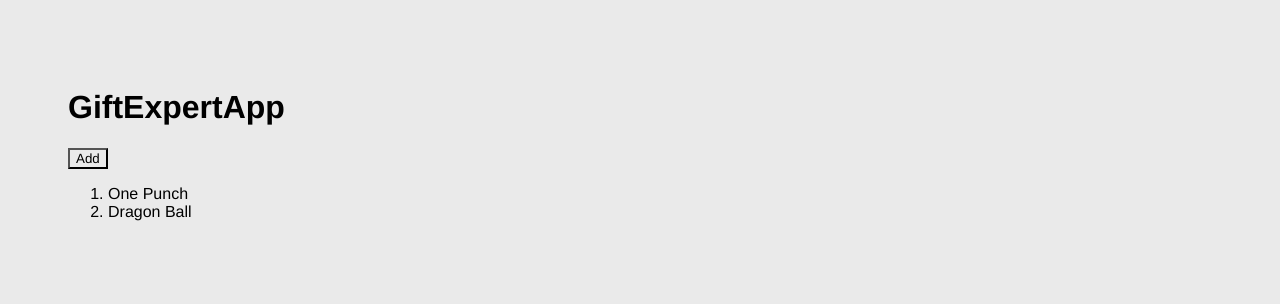
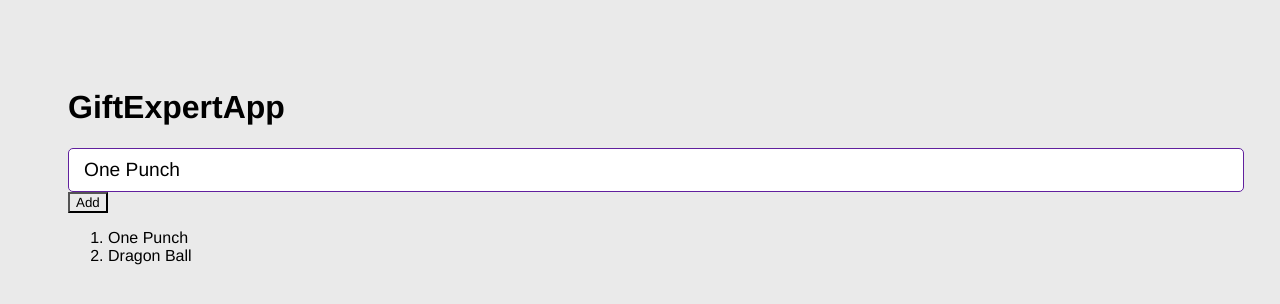
Before and after one commit to MattoDev/gitf-expert-app, a React (Vite) app: page / in a window 1280 px wide. Shown: the top 304 px of the page. Built offline with nearby package versions, Linux system fonts and the light colour scheme.

Commit message:
AddCategory component

```diff
--- a/src/GiftExpertApp.jsx
+++ b/src/GiftExpertApp.jsx
@@ -1,4 +1,5 @@
 import { useState } from "react";
+import { AddCategory } from "./components/AddCategory";
 
 export const GiftExpertApp = () => {
   //RGHLs0xVKnCl5TX5DCkuvLH2LW5WqvtZ
@@ -14,6 +15,8 @@ export const GiftExpertApp = () => {
     <>
       <h1>GiftExpertApp</h1>
 
+      <AddCategory />
+
       <button onClick={onAddCategory}>Add</button>
 
       <ol>
--- /dev/null
+++ b/src/components/AddCategory.jsx
@@ -0,0 +1,24 @@
+import { useState } from "react";
+
+export const AddCategory = () => {
+  const [inputValue, setInputValue] = useState("One Punch");
+
+  const onInputChange = ({ target }) => {
+    setInputValue(target.value);
+  };
+
+  const onSubmit = (event) => {
+    event.preventDefault();
+    console.log(inputValue);
+  };
+  return (
+    <form onSubmit={(event) => onSubmit(event)}>
+      <input
+        type="text"
+        placeholder="Search gif"
+        value={inputValue}
+        onChange={onInputChange}
+      />
+    </form>
+  );
+};
```
